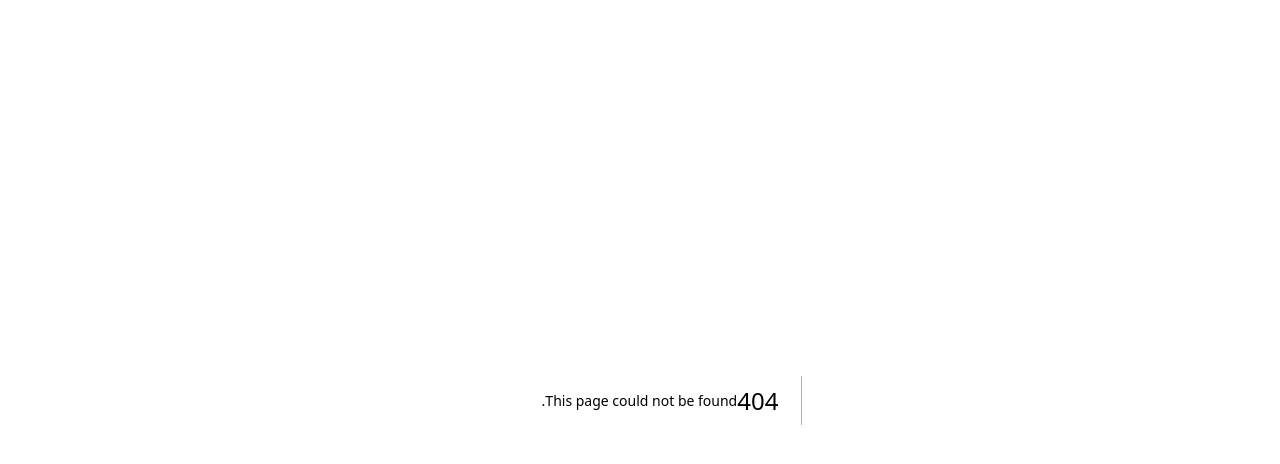
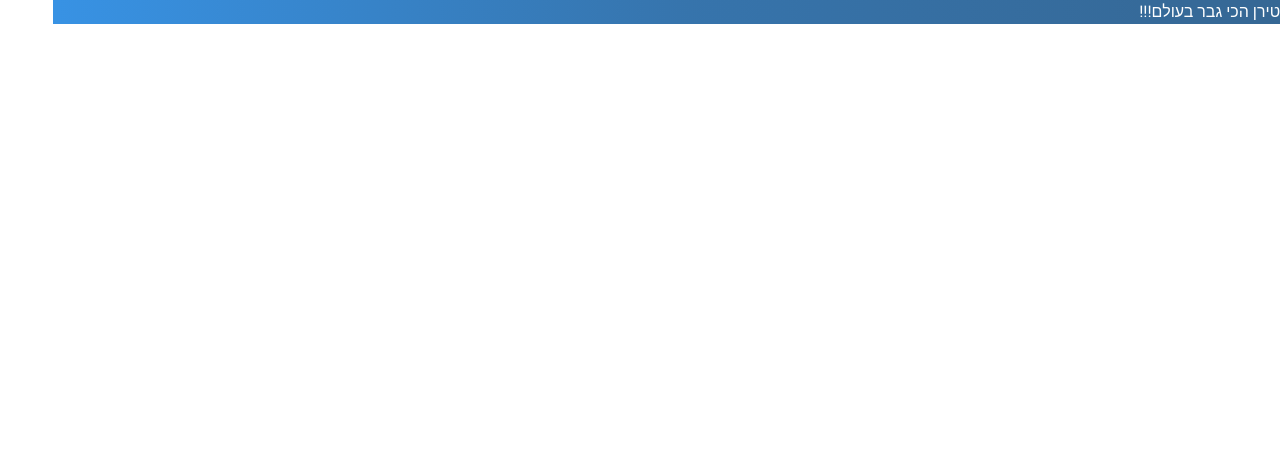
Before and after one commit to workin-efrati/main-website, a Next.js app: page /try/emanuel in a window 1280 px wide. Before the commit this address had no page. Shown: the top 464 px of the page. Built offline with nearby package versions, Linux system fonts and the light colour scheme.

Commit message:
vars CSS

```diff
--- a/app/globals.scss
+++ b/app/globals.scss
@@ -7,7 +7,11 @@
 
 // vars
 :root {
-   --primary-color: #034077;
+   --primary-blue: #002651;
+   --light-blue: #034077;
+   --white: #FFFFFF;
+   --gray: #DFDFDF;
+   --blue-gradient: linear-gradient(to right, rgba(6, 119, 221, 0.8), rgba(4, 81, 151, 0.8), rgba(3, 64, 119, 0.8));
 }
 
 body {
--- /dev/null
+++ b/app/try/emanuel/page.jsx
@@ -0,0 +1,9 @@
+import styles from "./page.module.scss";
+
+export default function Home() {
+    return (
+        <main className={styles.element}>
+            עמנואל טירן הכי גבר בעולם!!!
+        </main>
+    );
+}
--- /dev/null
+++ b/app/try/emanuel/page.module.scss
@@ -0,0 +1,4 @@
+.element {
+    background: var(--blue-gradient);
+    color: var(--white);
+}
```
